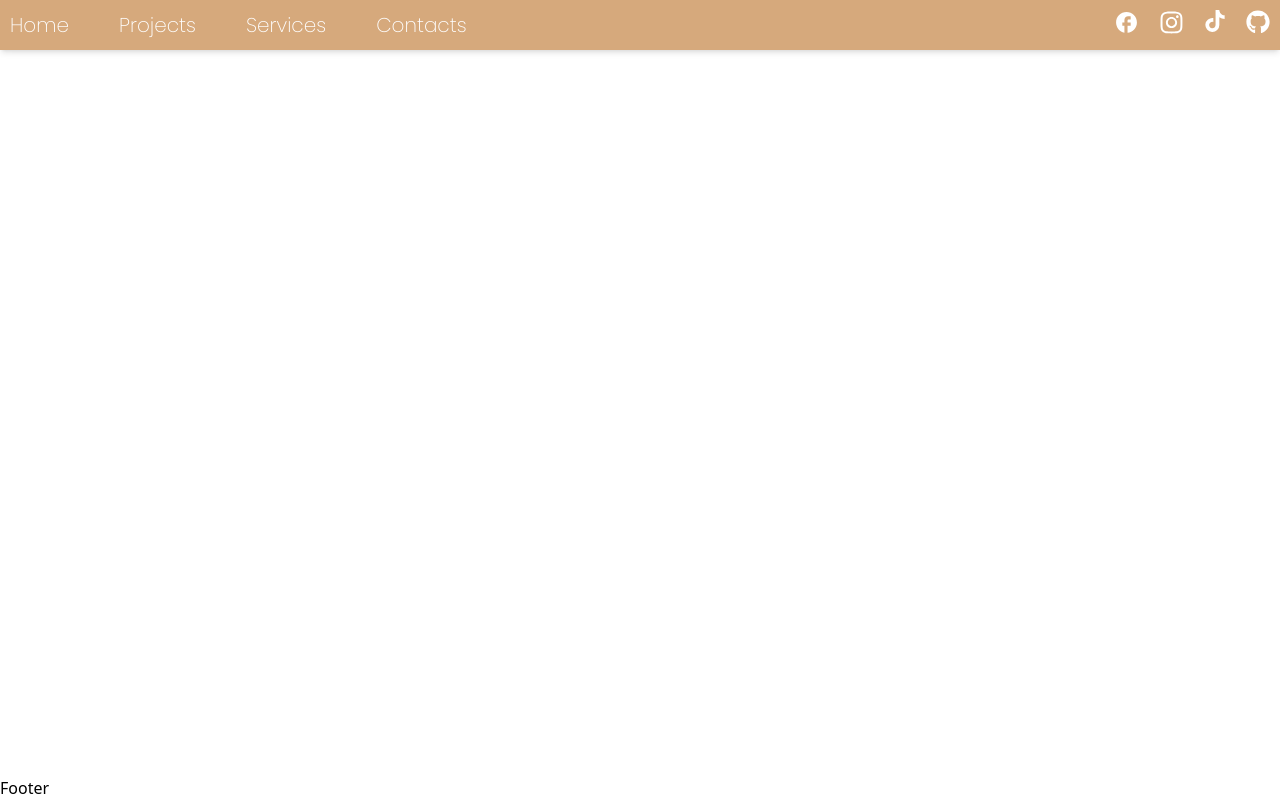
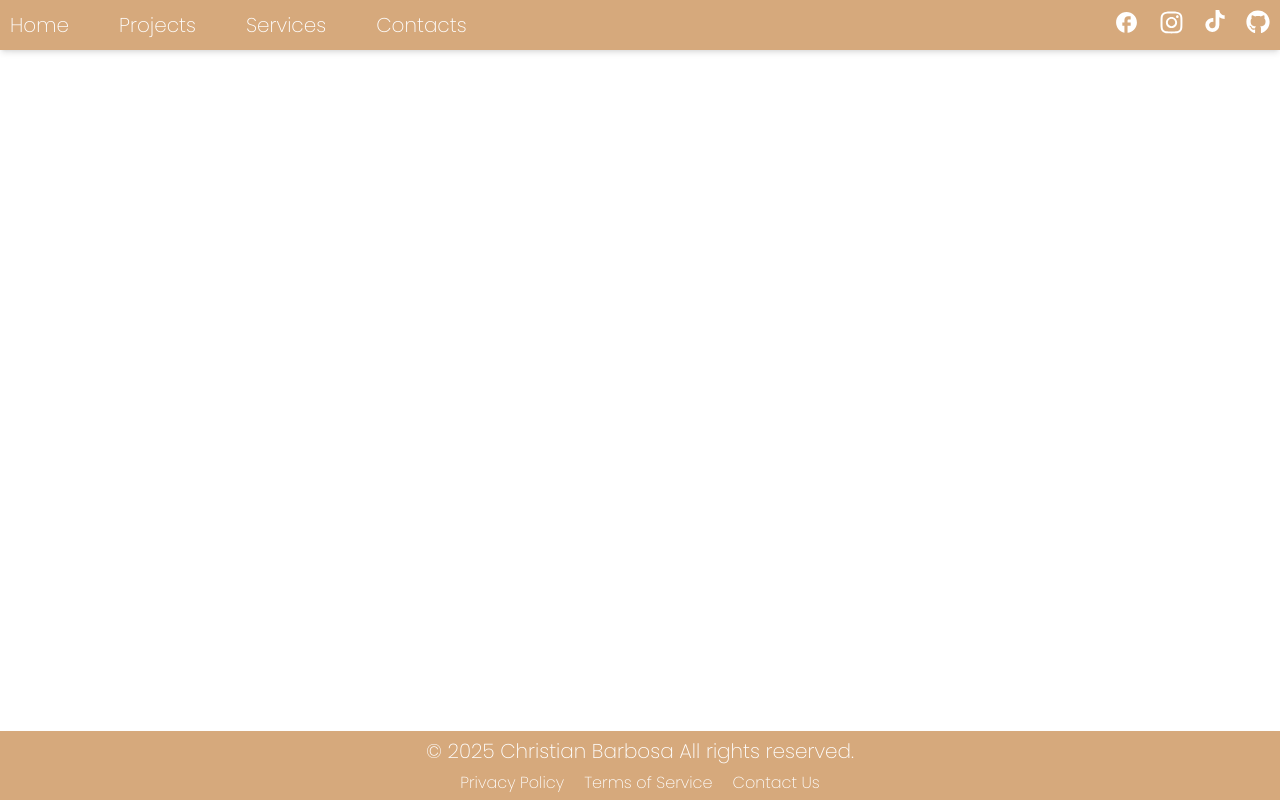
Before and after one commit to lightdarkmaster/Nextjs-Portfolio, a Next.js app: page / in a window 1280 px wide. Built offline with nearby package versions, Linux system fonts and the light colour scheme; a web font is replaced by a local one.

Commit message:
Add Some Content in the Footer

```diff
--- a/src/components/Footer.tsx
+++ b/src/components/Footer.tsx
@@ -2,8 +2,17 @@ import React from 'react'
 
 function Footer() {
   return (
-    <div>Footer</div>
-  )
+    <div className="w-full h-fit bg-[#d6a97c] flex poppins-extralight shadow-md">
+      <div className="w-full h-fit flex flex-col justify-center items-center p-[5px] gap-[5px]">
+        <p className="text-center text-[20px] text-white">© 2025 Christian Barbosa All rights reserved.</p>
+        <div className="flex justify-center items-center gap-[20px]">
+          <a href="#" className="text-white hover:text-black">Privacy Policy</a>
+          <a href="#" className="text-white hover:text-black">Terms of Service</a>
+          <a href="#" className="text-white hover:text-black">Contact Us</a>
+        </div>
+      </div>
+    </div>
+  );
 }
 
-export default Footer
+export default Footer;
```
